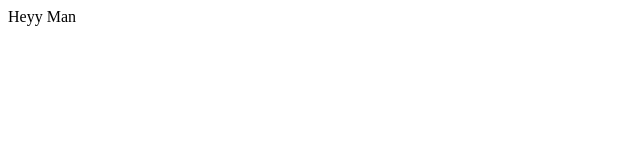
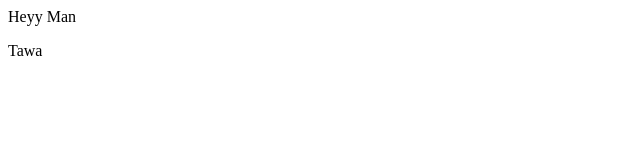
Before and after one commit to Tawakalt10/first-test, a plain HTML site: page index.html in a window 1280 px wide. Shown: the full height of the page, 0-640 px from the left. Drawn offline with Linux system fonts and the light colour scheme.

Commit message:
added para

```diff
--- a/index.html
+++ b/index.html
@@ -6,5 +6,7 @@
     <meta name="viewport" content="width=device-width, initial-scale=1.0" />
     <title>Github</title>
   </head>
-  <body>Heyy Man</body>
+  <body>Heyy Man
+  <p>Tawa</p>
+  </body>
 </html>
```
